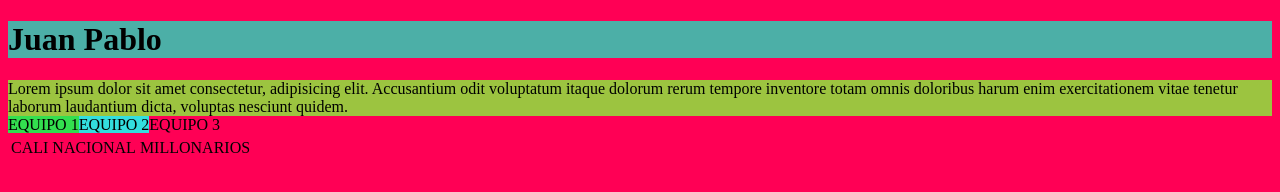
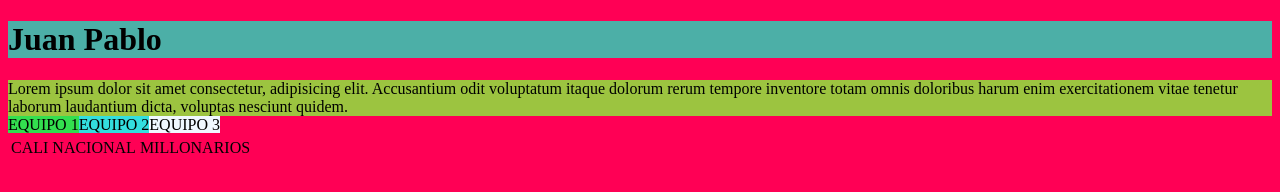
Before and after one commit to Juan-11JP/repositorios, a plain HTML site: page index.html in a window 1280 px wide. Drawn offline with Linux system fonts and the light colour scheme.

Commit message:
Update css.css
cambios en css

```diff
--- a/css.css
+++ b/css.css
@@ -18,3 +18,6 @@
 td2{
     background-color: rgb(51, 223, 223);
 }
+td3{
+    background-color: aliceblue;
+}
```
